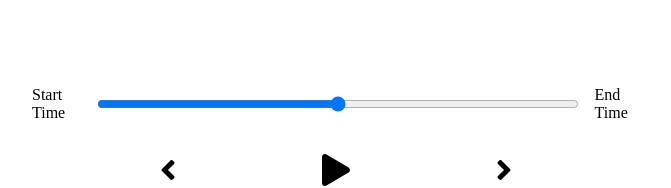
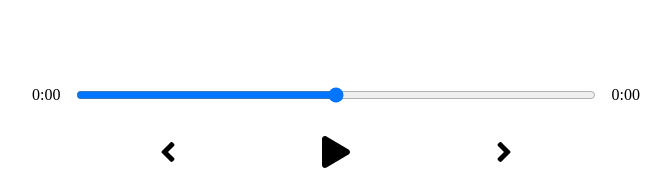
Before and after one commit to kskish/music-player, a React (Create React App) app in the folder react-player/: page / in a window 1280 px wide. Shown: the part 410-598 px from the top of the page, without its empty margins (304-975 px from the left). Built offline with nearby package versions, Linux system fonts and the light colour scheme.

Commit message:
Song Duration

```diff
--- a/react-player/src/components/Player.js
+++ b/react-player/src/components/Player.js
@@ -1,4 +1,4 @@
-import React, { useRef } from "react";
+import React, { useState, useRef } from "react";
 import { FontAwesomeIcon } from "@fortawesome/react-fontawesome";
 import {
   faPlay,
@@ -7,6 +7,11 @@
 } from "@fortawesome/free-solid-svg-icons";
 
 const Player = ({ currentSong, isPlaying, setIsPlaying }) => {
+  //State
+  const [songInfo, setSongInfo] = useState({
+    currentTime: null,
+    duration: null,
+  });
   //Ref
   const audioRef = useRef(null);
   //Event Handlers
@@ -19,12 +24,25 @@
       setIsPlaying(!isPlaying);
     }
   };
+
+  const timeUpdateHandler = (e) => {
+    const current = e.target.currentTime;
+    const duration = e.target.duration;
+    setSongInfo({ ...songInfo, currentTime: current, duration: duration });
+  };
+
+  const getTime = (time) => {
+    return (
+      Math.floor(time / 60) + ":" + ("0" + Math.floor(time % 60)).slice(-2)
+    );
+  };
+
   return (
     <div className="player">
       <div className="time-control">
-        <p>Start Time</p>
+        <p>{getTime(songInfo.currentTime)}</p>
         <input type="range" />
-        <p>End Time</p>
+        <p>{getTime(songInfo.duration)}</p>
       </div>
       <div className="play-control">
         <FontAwesomeIcon className="skip-back" size="2x" icon={faAngleLeft} />
@@ -40,7 +58,12 @@
           icon={faAngleRight}
         />
       </div>
-      <audio ref={audioRef} src={currentSong.audio}></audio>
+      <audio
+        ref={audioRef}
+        onLoadedMetadata={timeUpdateHandler}
+        src={currentSong.audio}
+        onTimeUpdate={timeUpdateHandler}
+      ></audio>
     </div>
   );
 };
```
